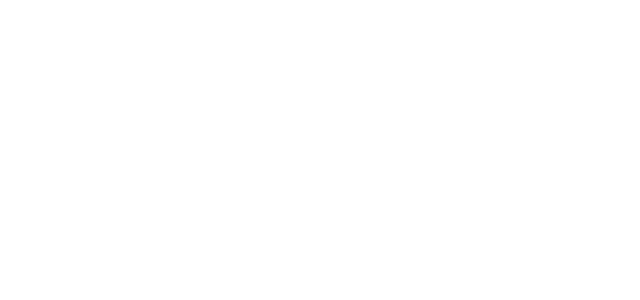
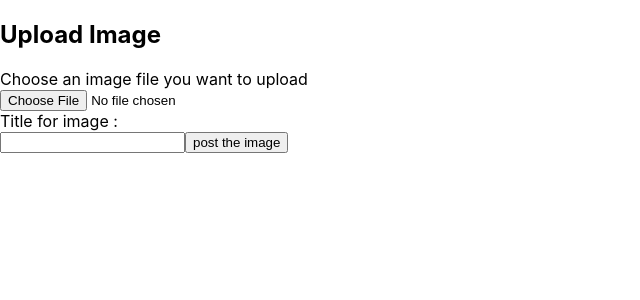
Before and after one commit to Eastynfromeast/picChat, a React (Create React App) app: page /uploadImage in a window 1280 px wide. Before the commit this address had no page. Shown: the top 300 px of the page, without its empty margins (0-640 px from the left). Built offline with nearby package versions, Linux system fonts and the light colour scheme.

Commit message:
Writing down image posting form, still processing

```diff
--- a/src/index.tsx
+++ b/src/index.tsx
@@ -7,6 +7,7 @@
 import Login from './login';
 import './service/firebase';
 import Main from './main';
+import UploadImage from './uploadImage';
 
 const root = ReactDOM.createRoot(
 	document.getElementById('root') as HTMLElement
@@ -17,6 +18,7 @@
 			<Route path="/" element={<App />} />
 			<Route path="/login" element={<Login />} />
 			<Route path="/main" element={<Main />} />
+			<Route path="/uploadImage" element={<UploadImage />} />
 		</Routes>
 	</BrowserRouter>
 );
--- a/src/login.tsx
+++ b/src/login.tsx
@@ -65,6 +65,7 @@
 
 	return (
 		<div>
+			<form>
 				<div>
 					<label htmlFor="id"> ID : </label>
 					<input
@@ -83,6 +84,7 @@
 						onChange={inputPassword}
 					/>
 				</div>
+			</form>
 			<button onClick={createUser}> Sign Up</button>
 			<button onClick={login}> Log in </button>
 		</div>
--- a/src/main.tsx
+++ b/src/main.tsx
@@ -1,14 +1,10 @@
 import React from 'react';
-import { useNavigate } from 'react-router-dom';
+import { useNavigate, Link } from 'react-router-dom';
 import { getAuth, signOut } from 'firebase/auth';
-import { getStorage, ref } from 'firebase/storage';
 
 function Main() {
 	const navigate = useNavigate();
 	const auth = getAuth();
-
-	const storage = getStorage();
-	const storageRef = ref(storage);
 
 	const signOutUser = () => {
 		signOut(auth)
@@ -29,14 +25,15 @@
 		}
 	};
 
-	// const upload
 	return (
 		<div>
 			<h2> Home Sweet Home </h2>
 			<button onClick={navigateApp}> Go back to App </button>
 			<button onClick={signOutUser}> Log out </button>
 			<div>
-				<button> Upload </button>
+				<button>
+					<Link to="/uploadImage"> Login </Link>
+				</button>
 			</div>
 		</div>
 	);
--- /dev/null
+++ b/src/uploadImage.tsx
@@ -0,0 +1,43 @@
+import React from 'react';
+import { getStorage, ref, uploadBytes } from 'firebase/storage';
+
+function UploadImage() {
+	const storage = getStorage();
+	const storageRef = ref(storage);
+	console.log(storage, storageRef);
+	const mountainsRef = ref(storage, 'mountains.jpg');
+	const mountainImagesRef = ref(storage, 'images/mountains.jpg');
+
+	const [image, setImage] = React.useState('');
+	const handleImageUpload = (event: React.ChangeEvent<HTMLInputElement>) => {
+		setImage(event.target.value);
+	};
+
+	const postImage = (file: any) => {
+		uploadBytes(storageRef, file).then(snapshot => {
+			console.log('Uploaded a blob or file!');
+		});
+	};
+	return (
+		<div>
+			<h2> Upload Image </h2>
+			<form onSubmit={postImage}>
+				<label htmlFor="file"> Choose an image file you want to upload</label>
+				<br />
+				<input
+					type="file"
+					id="image"
+					value={image}
+					onChange={handleImageUpload}
+				/>
+				<br />
+				<label htmlFor="imageTitle">Title for image :</label>
+				<br />
+				<input type="text" id="imageTitle" />
+				<button onClick={postImage}> post the image</button>
+			</form>
+		</div>
+	);
+}
+
+export default UploadImage;
```
Also changed, not shown: src/hooks/useUploadImage.tsx (added, +9 -0 lines). Lines whose indentation alone changed are shown as unchanged.
